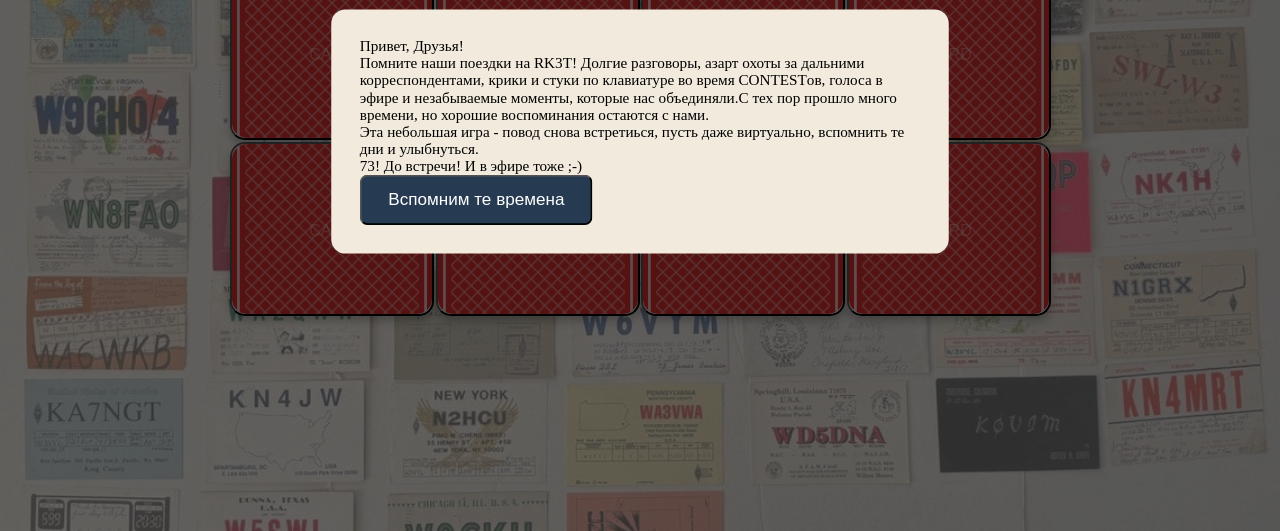
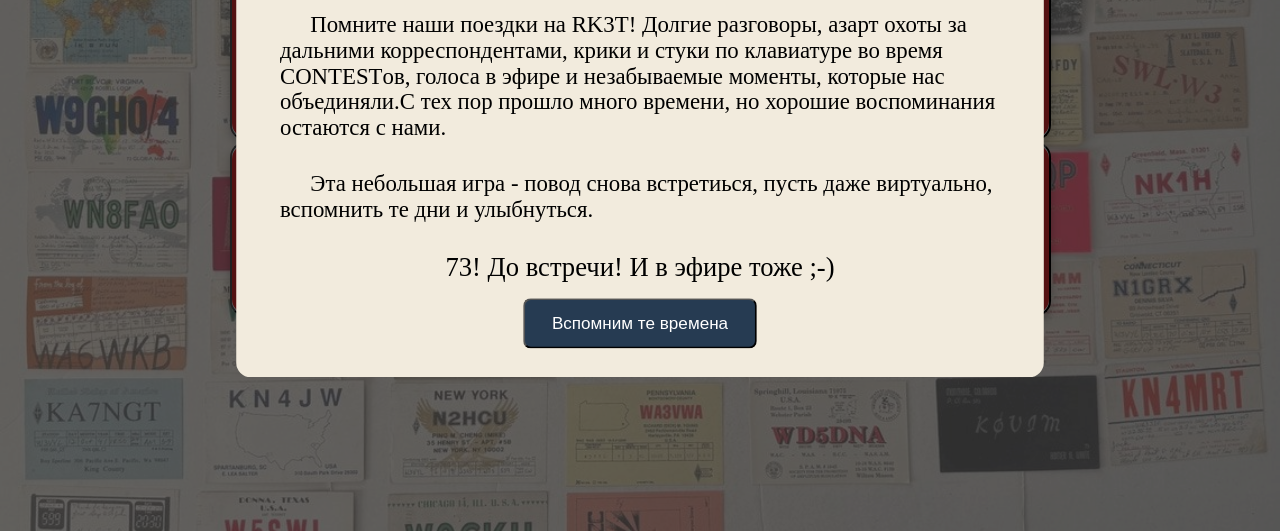
Before and after one commit to Dmitry862/Memory-game, a plain HTML site: page index.html in a window 1280 px wide. Shown: the part 269-800 px from the top of the page. Drawn offline with Linux system fonts and the light colour scheme.

Commit message:
feat: add some styles to modal window content

```diff
--- a/style.css
+++ b/style.css
@@ -113,13 +113,16 @@ body::before {
   align-items: center;
 }
 .modal_content {
-  max-width: 650px;
+  max-width: 850px;
   width: 70%;
   background-color: #f2ebdd;
   border-radius: 15px;
   padding: 30px;
   transform: scale(0.95);
   transition: 0.3s;
+  display: flex;
+  justify-content: center;
+  flex-direction: column;
 }
 .start_btn {
   background-color: #263b52;
@@ -170,3 +173,29 @@ img {
   height: 100%;
   object-fit: cover;
 }
+
+.title_text {
+  display: flex;
+  justify-content: center;
+  font-size: 3rem;
+  padding: 1rem;
+  color: brown;
+}
+.memory_text {
+  display: flex;
+  text-indent: 2rem;
+  font-size: 1.5rem;
+  padding: 1rem;
+}
+.modal_content_text {
+  display: flex;
+  text-indent: 2rem;
+  font-size: 1.5rem;
+  padding: 1rem;
+}
+.sign_off {
+  display: flex;
+  justify-content: center;
+  font-size: 1.75rem;
+  padding: 1rem;
+}
```
